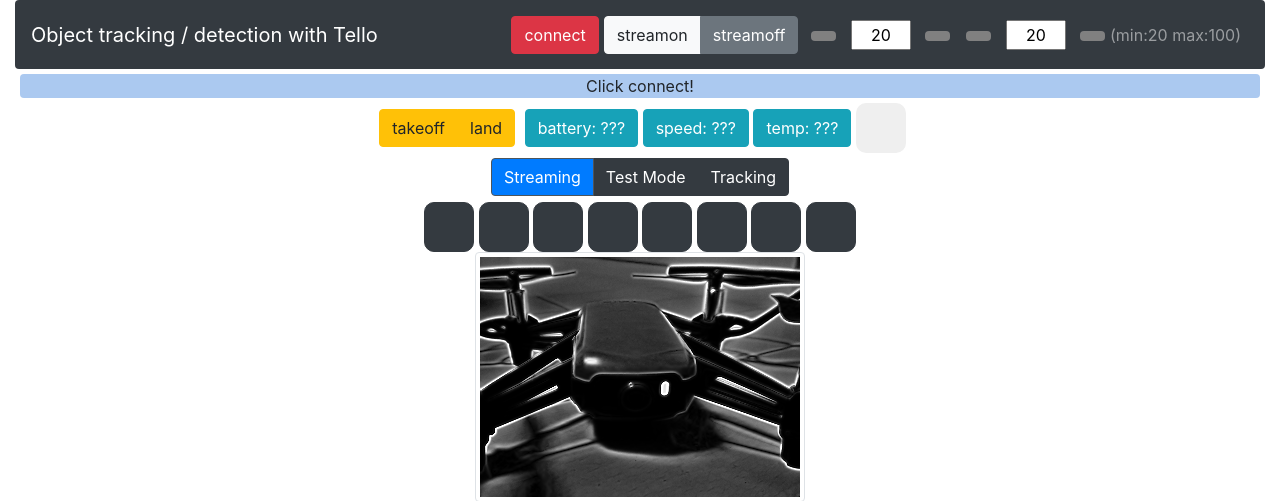
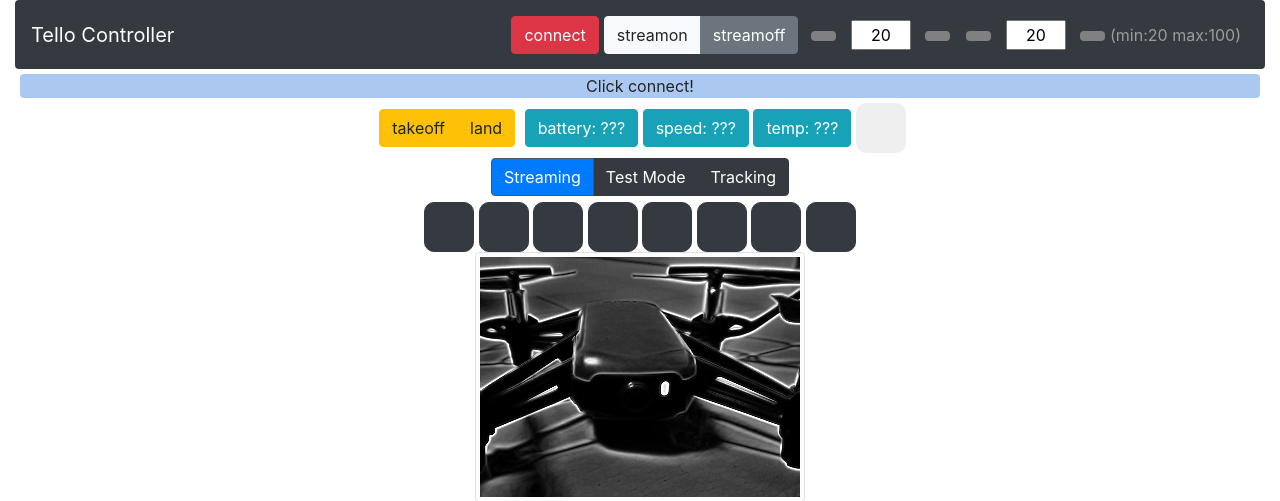
Before and after one commit to PINTO0309/gesture-drone, a Flask app: page / in a window 1280 px wide. Shown: the top 501 px of the page. Run offline with Flask 2, Linux system fonts and the light colour scheme; parts of the project's set-up code (start-up, migrations or seed data) failed here and were passed over; some libraries are stand-ins or nearby versions.

Commit message:
extension added

```diff
--- a/templates/index.html
+++ b/templates/index.html
@@ -3,7 +3,7 @@
 
 <head>
     <meta charset="utf-8">
-    <title>Tellooo</title>
+    <title>Gesture Drone</title>
     <link rel="stylesheet" href="../static/css/bootstrap.min.css">
     <link rel="stylesheet" href="../static/css/style.css">
 </head>
@@ -13,7 +13,7 @@
         <div class="row">
             <div class="col-lg-12">
                 <nav class="navbar navbar-expand-lg navbar-dark bg-dark rounded">
-                    <a class="navbar-brand" href="#">Object tracking / detection with Tello</a>
+                    <a class="navbar-brand" href="#">Tello Controller</a>
                     <button class="navbar-toggler" type="button" data-toggle="collapse" data-target="#navbarSupportedContent"
                         aria-controls="navbarSupportedContent" aria-expanded="false" aria-label="Toggle navigation">
                         <span class="navbar-toggler-icon"></span>
```
Also changed, not shown: 3 other files.
